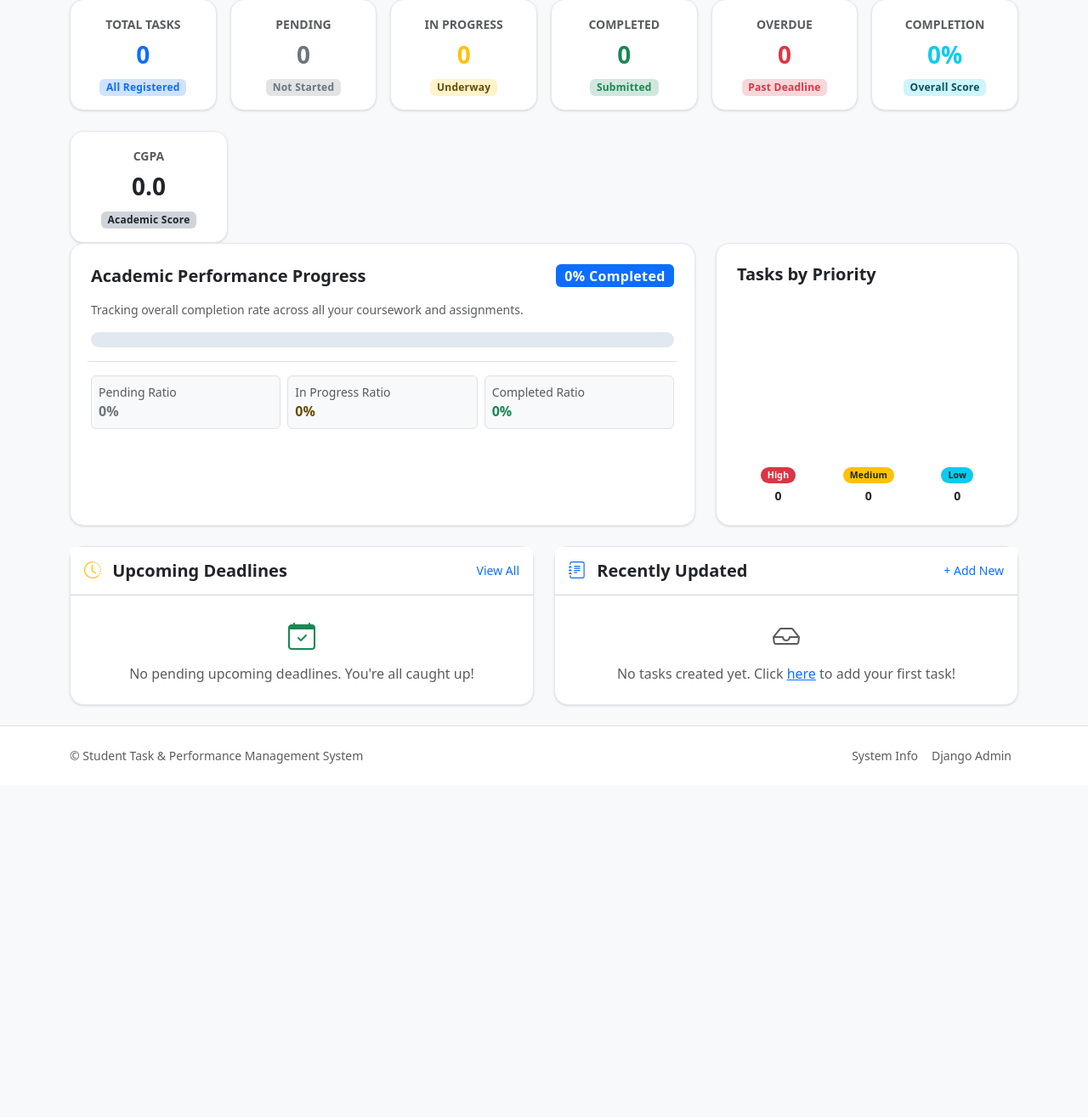
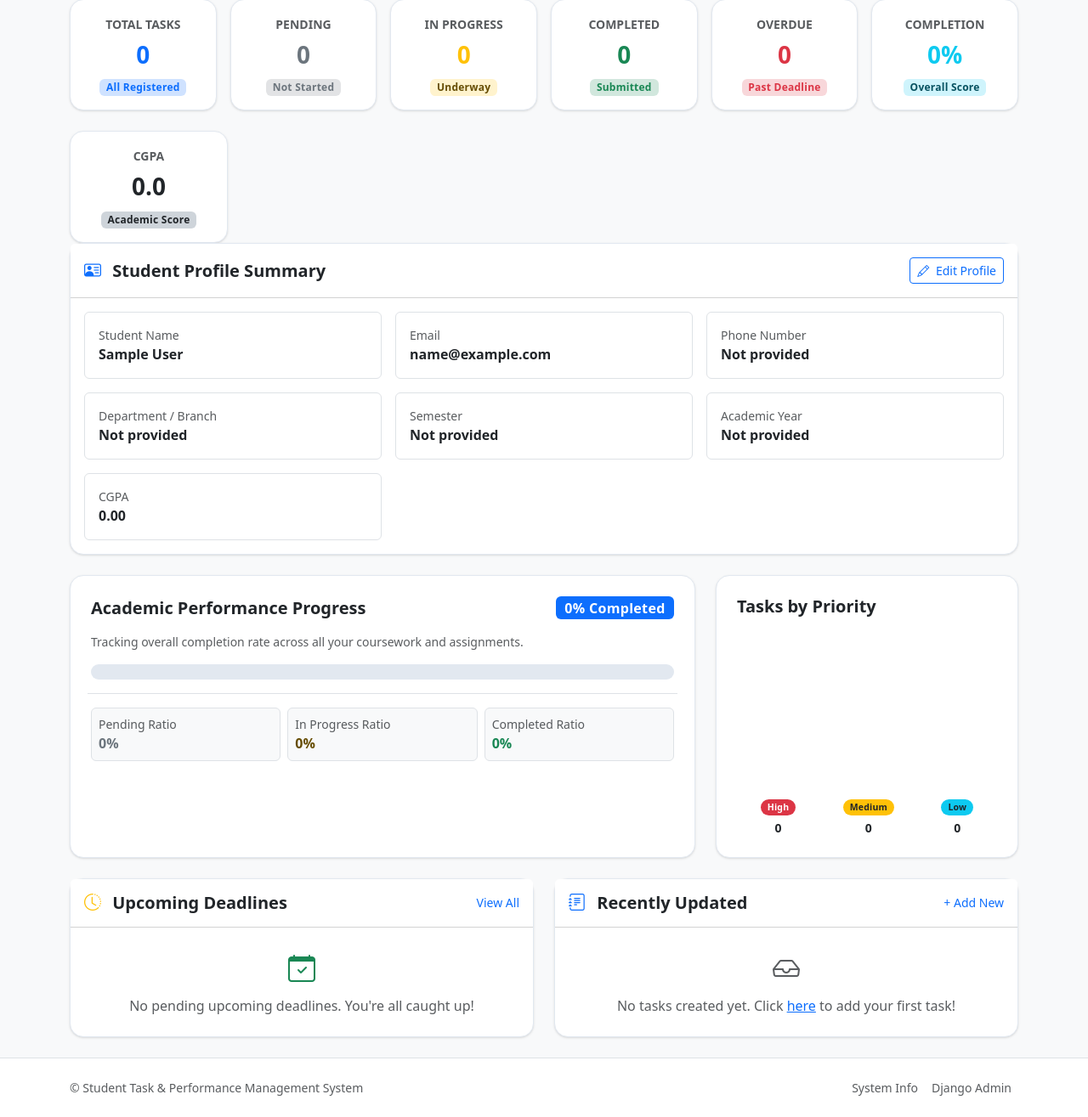
Before and after one commit to RishiMishra06/Stp, a Django app: page / in a window 1280 px wide. Shown: the part 198-1513 px from the top of the page at 85% size. Before the commit the page ends 1097 px from the top, so only its background shows below. Run offline with Django 5.2, Linux system fonts and the light colour scheme; the visitor is signed in with stand-in values (Sample User, id 1); data comes from the database, SQL or seed files in the repository; data that the repository does not hold is empty; a map, chart or similar area stays blank.

Commit message:
Update dashboard.html

```diff
--- a/templates/tasks/dashboard.html
+++ b/templates/tasks/dashboard.html
@@ -115,6 +115,79 @@
                 </div>
             </div>
         </div>
+<!-- Student Profile Summary -->
+<div class="card border-0 shadow-sm mb-4">
+    <div class="card-header bg-white py-3 d-flex justify-content-between align-items-center">
+        <h5 class="card-title fw-bold mb-0">
+            <i class="bi bi-person-vcard text-primary me-2"></i>
+            Student Profile Summary
+        </h5>
+        <a href="{% url 'profile' %}" class="btn btn-sm btn-outline-primary">
+            <i class="bi bi-pencil me-1"></i> Edit Profile
+        </a>
+    </div>
+
+    <div class="card-body">
+        <div class="row g-3">
+
+            <div class="col-md-6 col-lg-4">
+                <div class="border rounded p-3 h-100">
+                    <small class="text-muted d-block">Student Name</small>
+                    <strong>{{ user.get_full_name|default:user.username }}</strong>
+                </div>
+            </div>
+
+            <div class="col-md-6 col-lg-4">
+                <div class="border rounded p-3 h-100">
+                    <small class="text-muted d-block">Email</small>
+                    <strong>{{ user.email|default:"Not provided" }}</strong>
+                </div>
+            </div>
+
+            <div class="col-md-6 col-lg-4">
+                <div class="border rounded p-3 h-100">
+                    <small class="text-muted d-block">Phone Number</small>
+                    <strong>{{ profile.phone|default:"Not provided" }}</strong>
+                </div>
+            </div>
+
+            <div class="col-md-6 col-lg-4">
+                <div class="border rounded p-3 h-100">
+                    <small class="text-muted d-block">Department / Branch</small>
+                    <strong>{{ profile.branch|default:"Not provided" }}</strong>
+                </div>
+            </div>
+
+            <div class="col-md-6 col-lg-4">
+                <div class="border rounded p-3 h-100">
+                    <small class="text-muted d-block">Semester</small>
+                    <strong>
+                        {% if profile.semester %}
+                            {{ profile.semester }}th Semester
+                        {% else %}
+                            Not provided
+                        {% endif %}
+                    </strong>
+                </div>
+            </div>
+
+            <div class="col-md-6 col-lg-4">
+                <div class="border rounded p-3 h-100">
+                    <small class="text-muted d-block">Academic Year</small>
+                    <strong>{{ profile.academic_year|default:"Not provided" }}</strong>
+                </div>
+            </div>
+
+            <div class="col-md-6 col-lg-4">
+                <div class="border rounded p-3 h-100">
+                    <small class="text-muted d-block">CGPA</small>
+                    <strong>{{ profile.cgpa|default:"0.00" }}</strong>
+                </div>
+            </div>
+
+        </div>
+    </div>
+</div>
     <!-- Performance Progress & Priority Chart Row -->
     <div class="row g-4 mb-4">
         <!-- Progress Bar & Status Distribution -->
```
